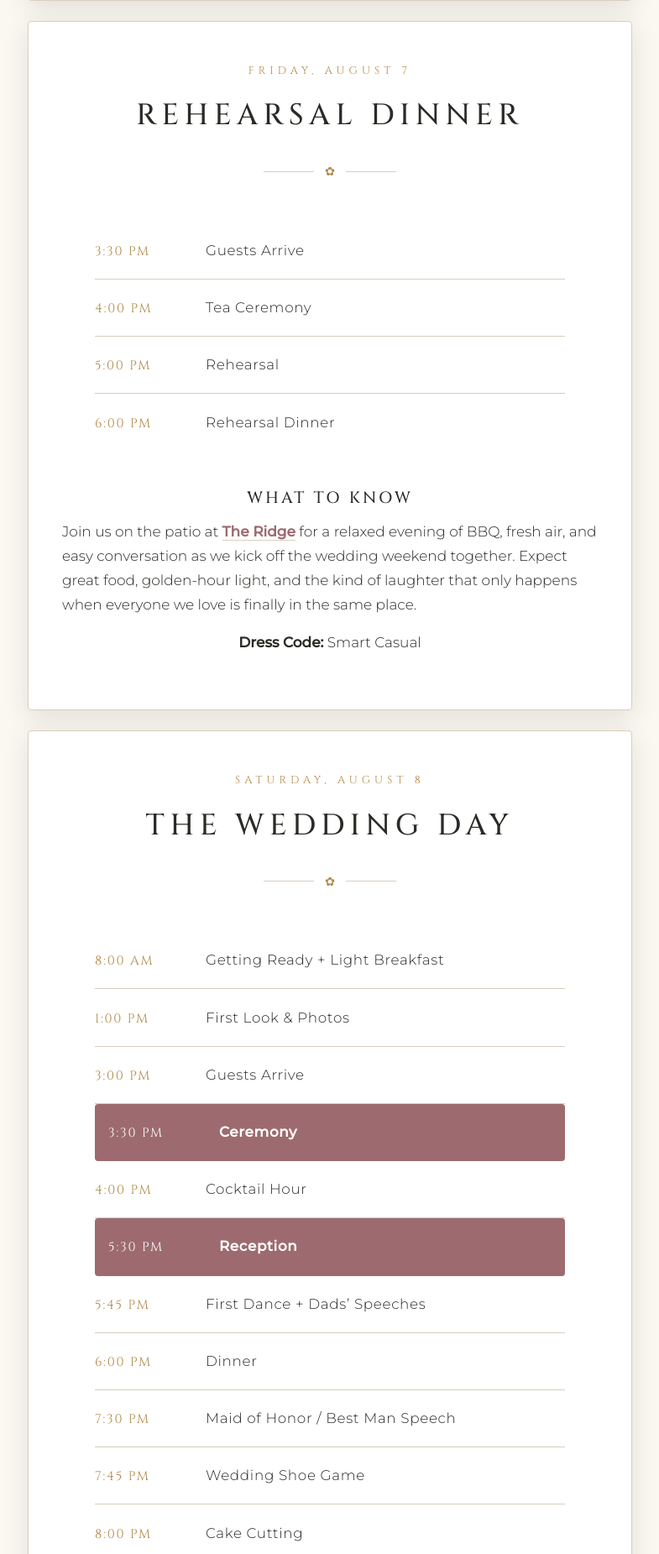
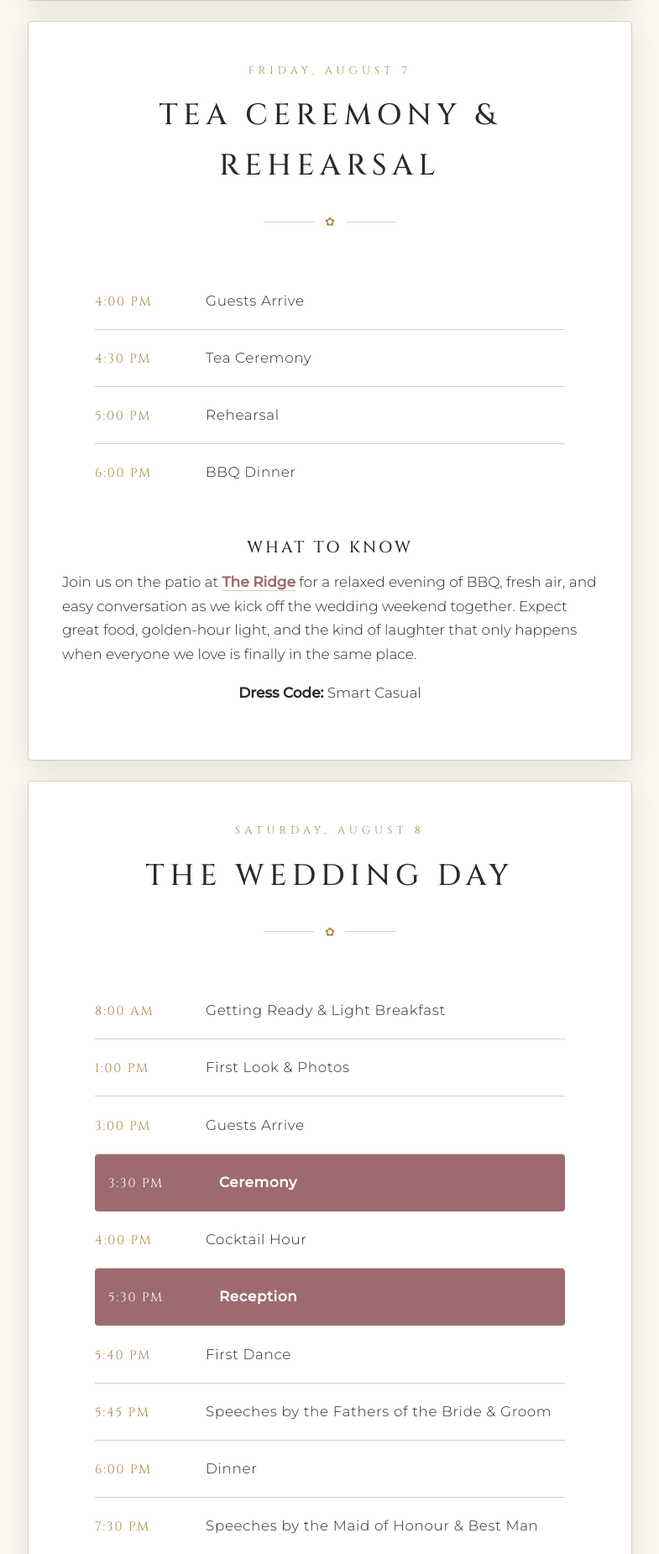
Before and after one commit to stevenliuxd/wedding-site, a Flask app: page /weddingparty in a window 1280 px wide. Shown: the part 1334-3185 px from the top of the page at 84% size, without its empty margins (247-1032 px from the left). Run offline with Flask 3, Linux system fonts and the light colour scheme.

Commit message:
Refine rehearsal and wedding party schedule details
Remove the "BBQ Dinner" subhead from the rehearsal page, sync the
wedding party page Friday schedule and section title to match, split
out the first dance from the fathers' speeches, and tidy up the
wording on a few schedule entries.

Co-Authored-By: Claude Opus 4.7 <noreply@anthropic.com>

```diff
--- a/templates/rehearsal.html
+++ b/templates/rehearsal.html
@@ -55,7 +55,6 @@
     <div class="divider">&#10047;</div>
   </div>
   <div class="event-card" style="text-align: left;">
-    <h3 style="text-align: center;">BBQ Dinner</h3>
     <p>Join us on the patio at <strong><a href="https://www.theridgeokotoks.ca/" target="_blank" rel="noopener">The Ridge</a></strong> for a relaxed evening of BBQ, fresh air, and easy conversation as we kick off the wedding weekend together. Expect great food, golden-hour light, and the kind of laughter that only happens when everyone we love is finally in the same place.</p>
   </div>
 </div>
--- a/templates/wedding_party.html
+++ b/templates/wedding_party.html
@@ -41,16 +41,16 @@
 <div class="form-card">
   <div class="section-head">
     <div class="eyebrow">Friday, August 7</div>
-    <h2>Rehearsal Dinner</h2>
+    <h2>Tea Ceremony &amp; Rehearsal</h2>
     <div class="divider">&#10047;</div>
   </div>
   <div class="program">
     <div class="program-row">
-      <div class="program-time">3:30 PM</div>
+      <div class="program-time">4:00 PM</div>
       <div class="program-event">Guests Arrive</div>
     </div>
     <div class="program-row">
-      <div class="program-time">4:00 PM</div>
+      <div class="program-time">4:30 PM</div>
       <div class="program-event">Tea Ceremony</div>
     </div>
     <div class="program-row">
@@ -59,7 +59,7 @@
     </div>
     <div class="program-row">
       <div class="program-time">6:00 PM</div>
-      <div class="program-event">Rehearsal Dinner</div>
+      <div class="program-event">BBQ Dinner</div>
     </div>
   </div>
   <div class="event-card" style="text-align: center; margin-top: 2.5rem;">
@@ -78,7 +78,7 @@
   <div class="program">
     <div class="program-row">
       <div class="program-time">8:00 AM</div>
-      <div class="program-event">Getting Ready + Light Breakfast</div>
+      <div class="program-event">Getting Ready &amp; Light Breakfast</div>
     </div>
     <div class="program-row">
       <div class="program-time">1:00 PM</div>
@@ -101,8 +101,12 @@
       <div class="program-event"><strong>Reception</strong></div>
     </div>
     <div class="program-row">
+      <div class="program-time">5:40 PM</div>
+      <div class="program-event">First Dance</div>
+    </div>
+    <div class="program-row">
       <div class="program-time">5:45 PM</div>
-      <div class="program-event">First Dance + Dads&rsquo; Speeches</div>
+      <div class="program-event">Speeches by the Fathers of the Bride &amp; Groom</div>
     </div>
     <div class="program-row">
       <div class="program-time">6:00 PM</div>
@@ -110,7 +114,7 @@
     </div>
     <div class="program-row">
       <div class="program-time">7:30 PM</div>
-      <div class="program-event">Maid of Honor / Best Man Speech</div>
+      <div class="program-event">Speeches by the Maid of Honour &amp; Best Man</div>
     </div>
     <div class="program-row">
       <div class="program-time">7:45 PM</div>
@@ -122,7 +126,7 @@
     </div>
     <div class="program-row">
       <div class="program-time">8:15 PM</div>
-      <div class="program-event">Bridal Party Song + Groom Party Dance</div>
+      <div class="program-event">Bridal Party Song &amp; Groom Party Dance</div>
     </div>
     <div class="program-row">
       <div class="program-time">8:30 PM</div>
```
